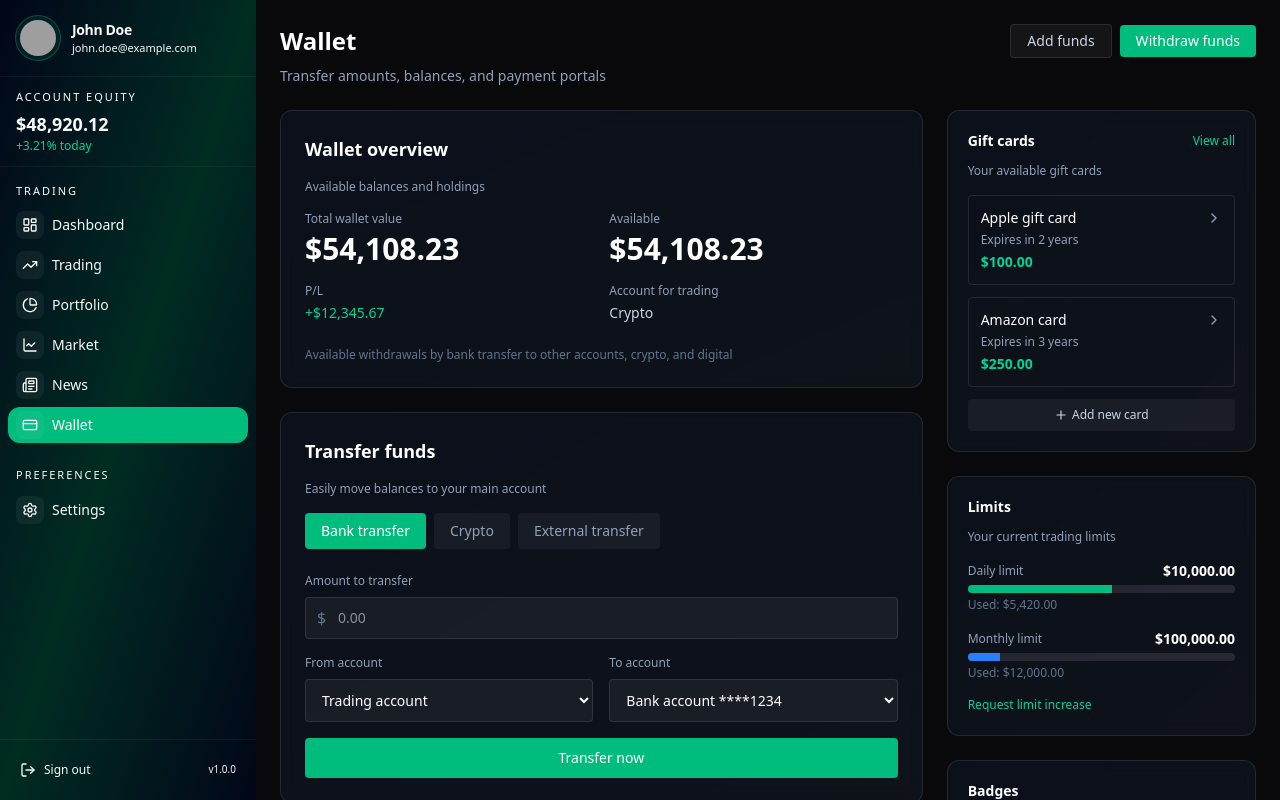
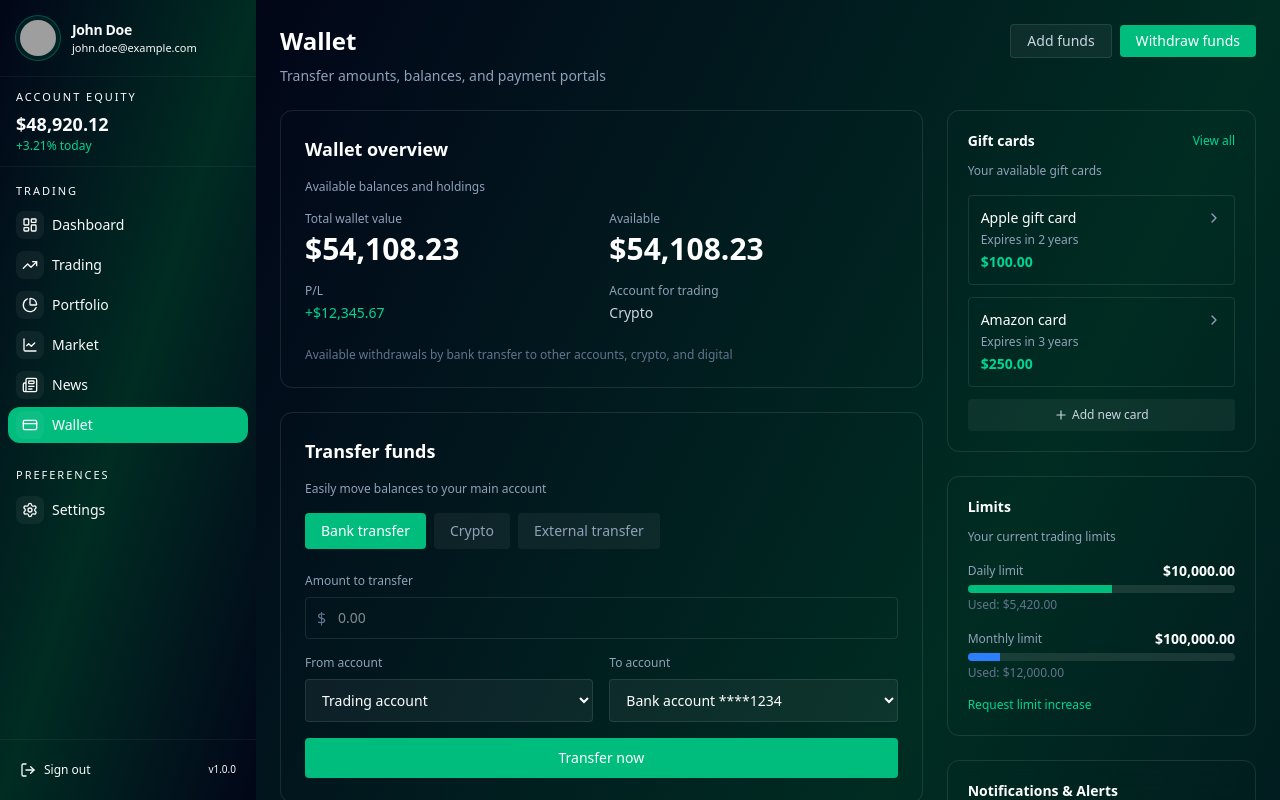
Before and after one commit to Jasmitsingh01/web-frontend, a Next.js app: page /dashboard/wallet in a window 1280 px wide. Built offline with nearby package versions, Linux system fonts and the light colour scheme; grey boxes are pictures that could not be loaded.

Commit message:
feat: add dashboard settings and wallet pages

```diff
--- a/app/dashboard/settings/page.tsx
+++ b/app/dashboard/settings/page.tsx
@@ -9,7 +9,7 @@ export default function Settings() {
   const [otherNotifications, setOtherNotifications] = useState(true)
 
   return (
-    <div className="min-h-screenbg-gradient-to-br from-slate-950 via-emerald-950 to-slate-950 text-white">
+    <div className="min-h-screen bg-gradient-to-br from-slate-950 via-emerald-950 to-slate-950 text-white">
       <div className="max-w-[800px] mx-auto p-6">
         {/* Header */}
         <div className="mb-6">
--- a/app/dashboard/wallet/page.tsx
+++ b/app/dashboard/wallet/page.tsx
@@ -44,7 +44,7 @@ export default function Wallet() {
     }
 
     return (
-        <div className="min-h-screenbg-gradient-to-br from-slate-950 via-emerald-950 to-slate-950 text-white">
+        <div className="min-h-screen bg-gradient-to-br from-slate-950 via-emerald-950 to-slate-950 text-white">
             <div className="max-w-[1200px] mx-auto p-6">
                 {/* Header */}
                 <div className="mb-6">
@@ -67,7 +67,7 @@ export default function Wallet() {
                     {/* Left Column */}
                     <div className="col-span-8 space-y-6">
                         {/* Wallet Overview */}
-                        <div className="bg-gradient-to-br from-slate-900/50 to-slate-800/30 backdrop-blur-sm border border-white/10 rounded-lg p-6">
+                        <div className="bg-transparent border border-white/10 rounded-lg p-6">
                             <h2 className="text-lg font-bold mb-4 text-white">Wallet overview</h2>
                             <p className="text-xs text-slate-400 mb-4">Available balances and holdings</p>
 
@@ -99,7 +99,7 @@ export default function Wallet() {
                         </div>
 
                         {/* Transfer Funds */}
-                        <div className="bg-gradient-to-br from-slate-900/50 to-slate-800/30 backdrop-blur-sm border border-white/10 rounded-lg p-6">
+                        <div className="bg-transparent border border-white/10 rounded-lg p-6">
                             <h2 className="text-lg font-bold mb-4 text-white">Transfer funds</h2>
                             <p className="text-xs text-slate-400 mb-4">Easily move balances to your main account</p>
 
@@ -128,7 +128,7 @@ export default function Wallet() {
                                         <input
                                             type="text"
                                             placeholder="0.00"
-                                            className="w-full bg-white/5 border border-white/10 rounded px-8 py-2.5 text-sm text-white focus:outline-none focus:border-emerald-500/50 focus:ring-1 focus:ring-emerald-500/50"
+                                            className="w-full bg-transparent border border-white/10 rounded px-8 py-2.5 text-sm text-white focus:outline-none focus:border-emerald-500/50 focus:ring-1 focus:ring-emerald-500/50"
                                         />
                                     </div>
                                 </div>
@@ -157,7 +157,7 @@ export default function Wallet() {
                         </div>
 
                         {/* Account Holder Details */}
-                        <div className="bg-gradient-to-br from-slate-900/50 to-slate-800/30 backdrop-blur-sm border border-white/10 rounded-lg p-6">
+                        <div className="bg-transparent border border-white/10 rounded-lg p-6">
                             <div className="flex items-center justify-between mb-4">
                                 <h2 className="text-lg font-bold text-white">Account holder details</h2>
                                 <button className="text-xs text-emerald-400 hover:underline">Edit</button>
@@ -197,7 +197,7 @@ export default function Wallet() {
                         </div>
 
                         {/* QR Code Transfers */}
-                        <div className="bg-gradient-to-br from-slate-900/50 to-slate-800/30 backdrop-blur-sm border border-white/10 rounded-lg p-6">
+                        <div className="bg-transparent border border-white/10 rounded-lg p-6">
                             <h2 className="text-lg font-bold mb-4 text-white">QR (QR) Transfers</h2>
 
                             <div className="grid grid-cols-2 gap-6">
@@ -228,7 +228,7 @@ export default function Wallet() {
                         </div>
 
                         {/* External Transfer Available */}
-                        <div className="bg-gradient-to-br from-slate-900/50 to-slate-800/30 backdrop-blur-sm border border-white/10 rounded-lg p-6">
+                        <div className="bg-transparent border border-white/10 rounded-lg p-6">
                             <h2 className="text-lg font-bold mb-2 text-white">External transfer (Available)</h2>
                             <p className="text-xs text-slate-400 mb-4">
                                 Currently in markets that's used is enabled
@@ -251,7 +251,7 @@ export default function Wallet() {
                         </div>
 
                         {/* Recent Activity */}
-                        <div className="bg-gradient-to-br from-slate-900/50 to-slate-800/30 backdrop-blur-sm border border-white/10 rounded-lg p-6">
+                        <div className="bg-transparent border border-white/10 rounded-lg p-6">
                             <div className="flex items-center justify-between mb-4">
                                 <h2 className="text-lg font-bold text-white">Recent activity</h2>
                                 <button className="px-3 py-1 bg-white/5 text-slate-300 rounded text-xs font-medium hover:bg-white/10 hover:text-white transition">
@@ -280,7 +280,7 @@ export default function Wallet() {
                     {/* Right Column */}
                     <div className="col-span-4 space-y-6">
                         {/* Gift Cards */}
-                        <div className="bg-gradient-to-br from-slate-900/50 to-slate-800/30 backdrop-blur-sm border border-white/10 rounded-lg p-5">
+                        <div className="bg-transparent border border-white/10 rounded-lg p-5">
                             <div className="flex items-center justify-between mb-3">
                                 <h3 className="text-sm font-bold text-white">Gift cards</h3>
                                 <button className="text-xs text-emerald-400 hover:underline">View all</button>
@@ -307,7 +307,7 @@ export default function Wallet() {
                         </div>
 
                         {/* Trading Limits */}
-                        <div className="bg-gradient-to-br from-slate-900/50 to-slate-800/30 backdrop-blur-sm border border-white/10 rounded-lg p-5">
+                        <div className="bg-transparent border border-white/10 rounded-lg p-5">
                             <h3 className="text-sm font-bold mb-3 text-white">Limits</h3>
                             <p className="text-xs text-slate-400 mb-4">Your current trading limits</p>
 
@@ -340,24 +340,10 @@ export default function Wallet() {
                             </button>
                         </div>
 
-                        {/* Badges */}
-                        <div className="bg-gradient-to-br from-slate-900/50 to-slate-800/30 backdrop-blur-sm border border-white/10 rounded-lg p-5">
-                            <h3 className="text-sm font-bold mb-3 text-white">Badges</h3>
-                            <p className="text-xs text-slate-400 mb-4">Your earned achievements</p>
 
-                            <div className="grid grid-cols-3 gap-3">
-                                {[1, 2, 3, 4, 5, 6].map((badge) => (
-                                    <div key={badge} className="aspect-square bg-white/5 rounded-lg border border-white/10 hover:border-white/20 cursor-pointer transition"></div>
-                                ))}
-                            </div>
-
-                            <button className="w-full mt-3 text-xs text-emerald-400 hover:underline text-center">
-                                View all badges
-                            </button>
-                        </div>
 
                         {/* Notifications & Alerts */}
-                        <div className="bg-gradient-to-br from-slate-900/50 to-slate-800/30 backdrop-blur-sm border border-white/10 rounded-lg p-5">
+                        <div className="bg-transparent backdrop-blur-sm border border-white/10 rounded-lg p-5">
                             <h3 className="text-sm font-bold mb-3 text-white">Notifications & Alerts</h3>
 
                             <div className="space-y-2">
```
